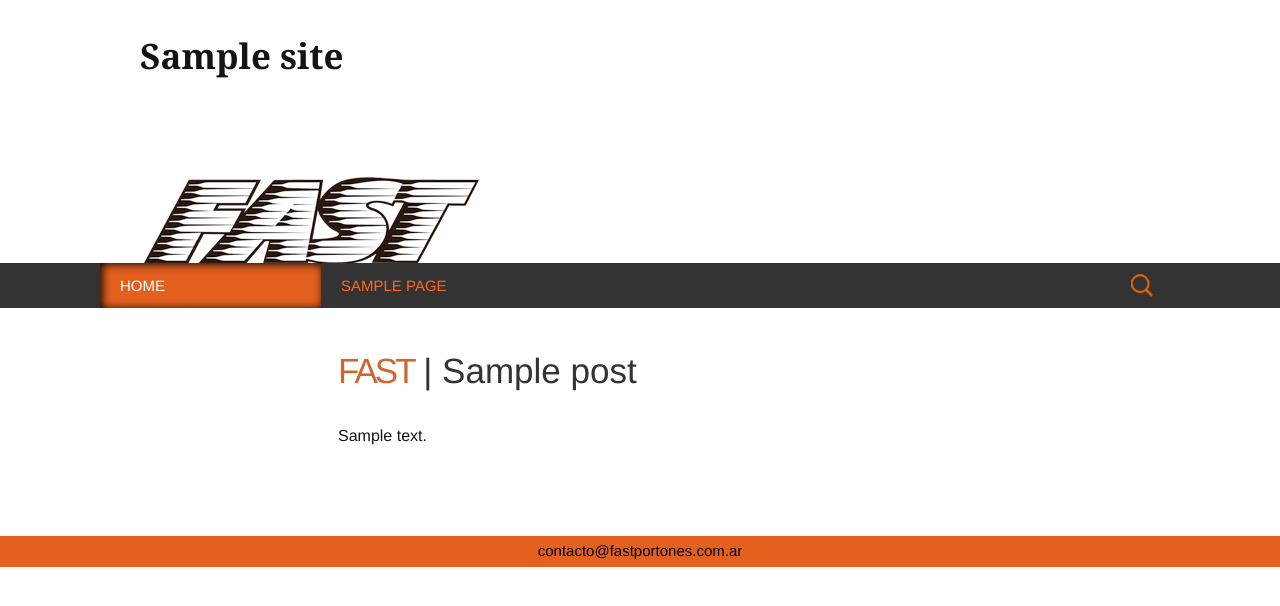
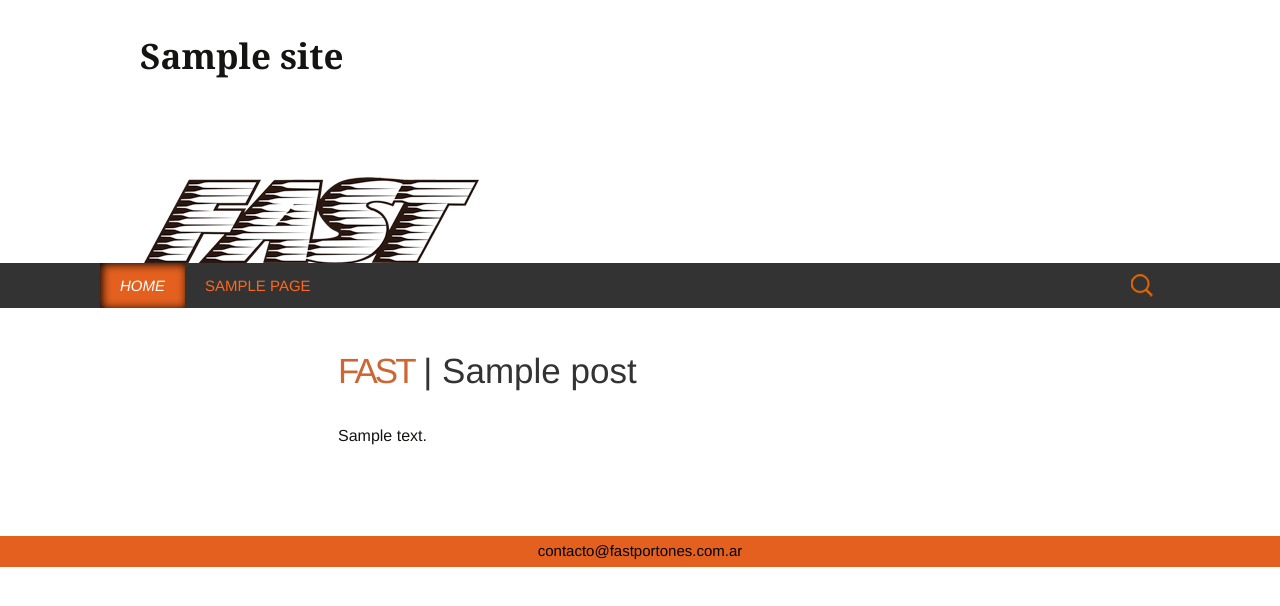
Before and after one commit to cortezcristian/fastportones, a WordPress theme: template themes/twentythirteen/page.php in a window 1280 px wide. Shown: the top 606 px of the page. Run offline with PHP 8.4 and a stand-in for WordPress, Linux system fonts and the light colour scheme; the site name, menu and one post (Sample post) are stand-ins, and other content is empty; some libraries are stand-ins or nearby versions.

Commit message:
Revert "ajuste rollover de desplegable"
This reverts commit 1cd8d41381249ce6f80623b523e2459ef5b7bc4a.

```diff
--- a/themes/twentythirteen/style.css
+++ b/themes/twentythirteen/style.css
@@ -926,8 +926,7 @@ ul.nav-menu li:hover > ul,
 .nav-menu .current-menu-ancestor > a {
 	background-color: #e4601f;
 	color: #fff;
-	width: 221px;
-	/*font-style: italic;*/
+	font-style: italic;
     -moz-box-shadow:    inset 2px 1px 10px #000000;
     -webkit-box-shadow: inset 2px 1px 10px #000000;
     box-shadow:         inset 2px 1px 10px #000000;
```
